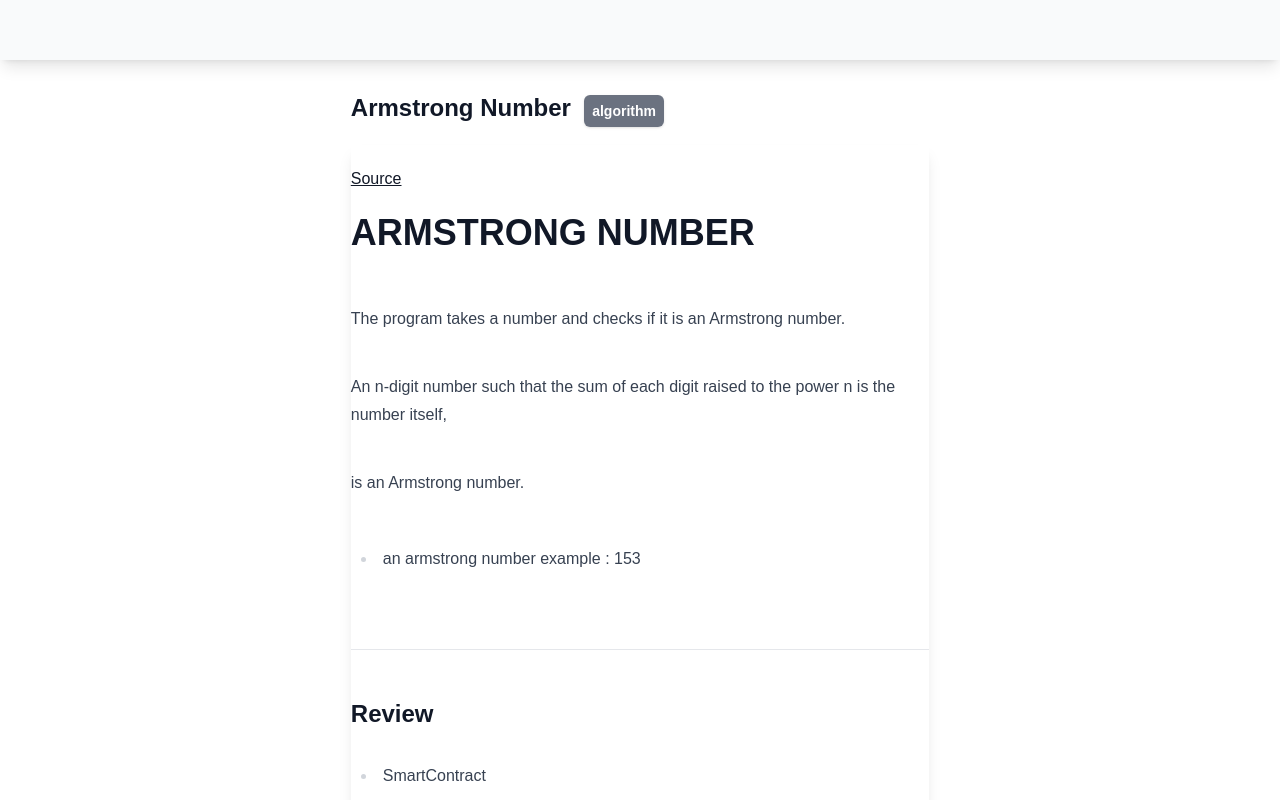
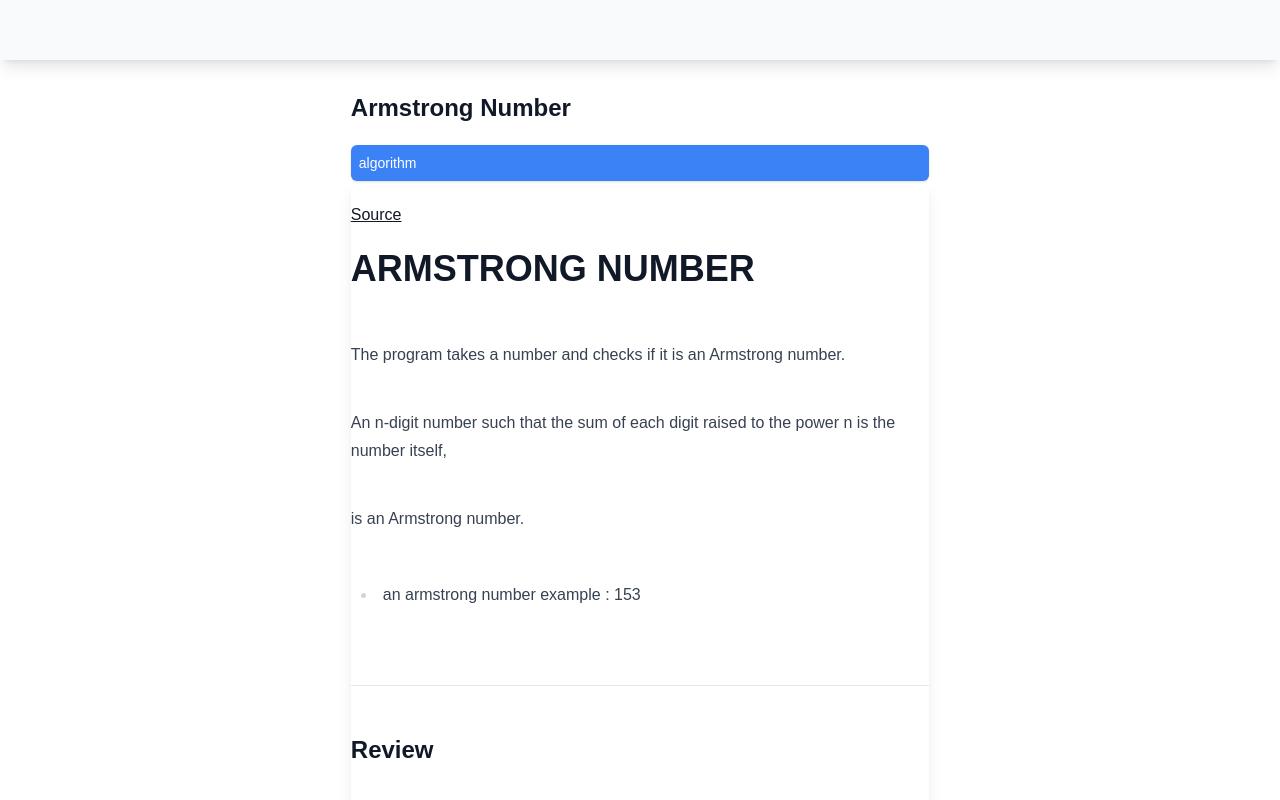
Before and after one commit to mosi-arch/blog, a Next.js app: page /post/Algorithm-Armstrong-Number in a window 1280 px wide. Shown: the top 800 px of the page. Built offline with nearby package versions, Linux system fonts and the light colour scheme.

Commit message:
Update [slug].js

```diff
--- a/pages/post/[slug].js
+++ b/pages/post/[slug].js
@@ -35,8 +35,8 @@ export default function PostPage({ frontmatter, content }) {
         </Head>
         <h1 className='text-2xl'>
           {frontmatter.title}
-           &nbsp; <small className='text-sm bg-gray-500 text-white rounded-md p-2 shadow hover:shadow-lg'>{frontmatter.article}</small>
         </h1>
+        <small className='text-sm bg-blue-500 text-white rounded-md p-2 shadow hover:shadow-lg'>{frontmatter.article}</small>
         <div className='shadow-lg grid grid-cols-1' dangerouslySetInnerHTML={{ __html: md().render(content) }} />
       </div>
 
```
